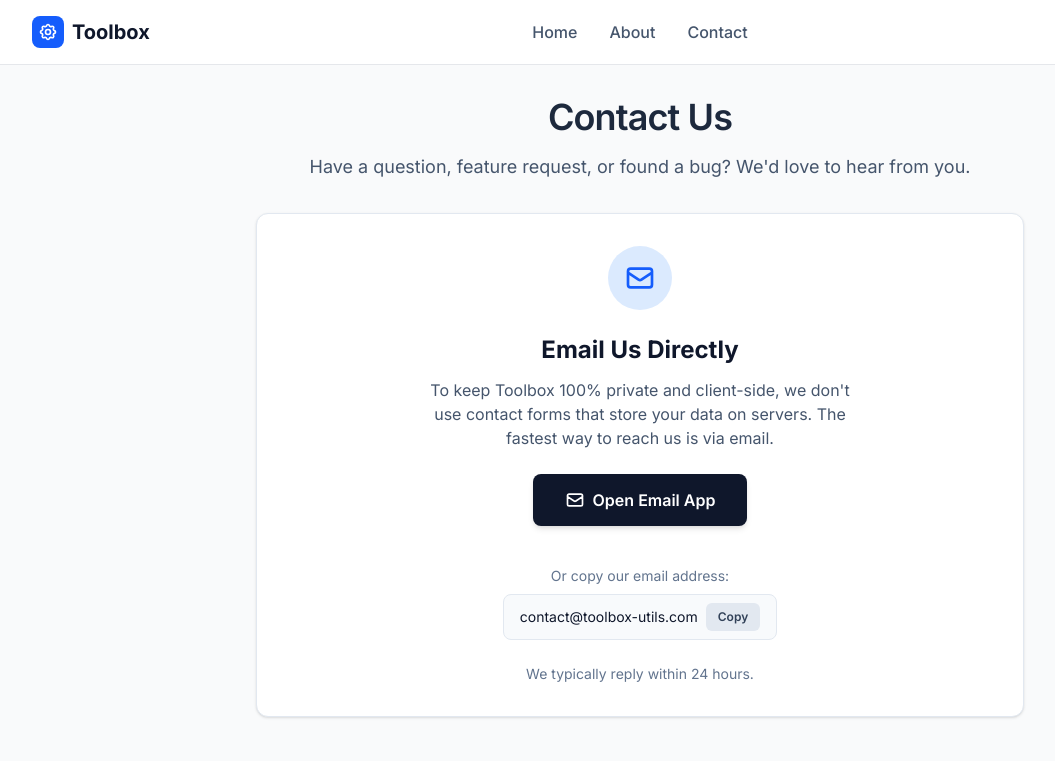
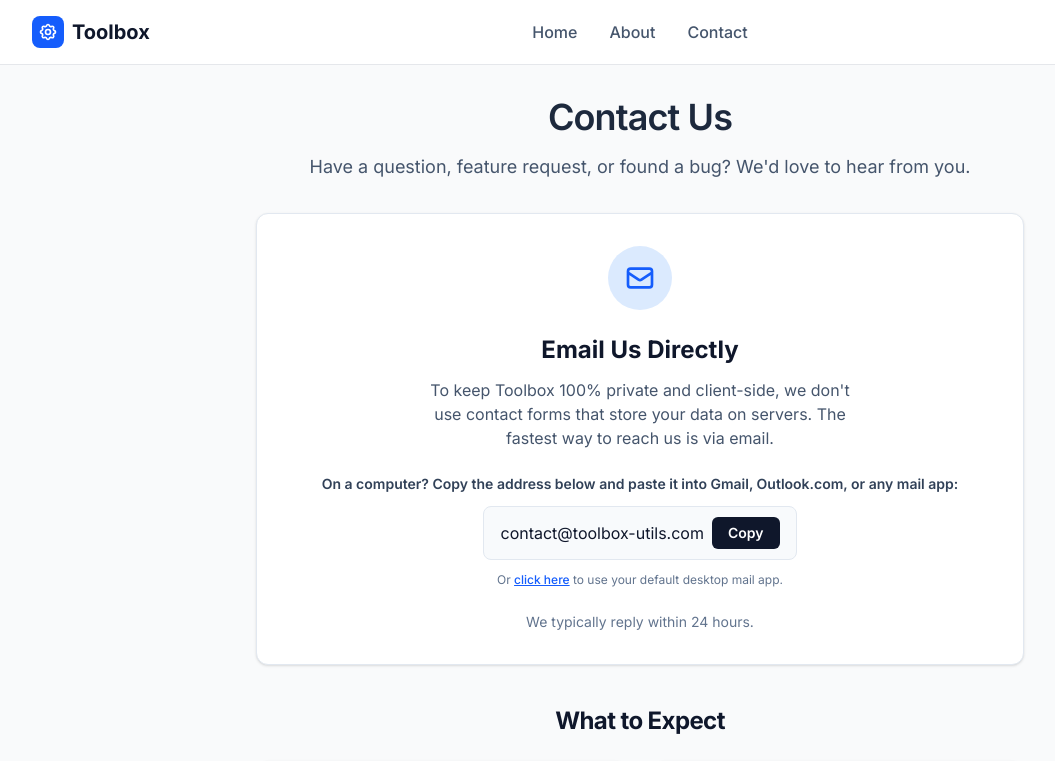
Before and after one commit to kashifali7890/toolbox, a Next.js app: page /contact in a window 1280 px wide. Shown: the top 761 px of the page, without its empty margins (0-1055 px from the left). Built offline with nearby package versions, Linux system fonts and the light colour scheme.

Commit message:
Contact page: responsive mailto (mobile) vs copy-email (desktop)

```diff
--- a/src/app/contact/page.tsx
+++ b/src/app/contact/page.tsx
@@ -65,10 +65,10 @@ export default function Contact() {
                 to reach us is via email.
               </p>
 
-              {/* Mailto Button (works on mobile) */}
+              {/* 📱 MOBILE ONLY: mailto button (works because phones have mail handlers) */}
               <a
                 href={`mailto:${contactEmail}`}
-                className="inline-flex items-center justify-center gap-2 px-8 py-3.5 bg-slate-900 text-white font-semibold rounded-lg hover:bg-slate-700 transition-colors shadow-md text-base mb-4"
+                className="inline-flex items-center justify-center gap-2 px-8 py-3.5 bg-slate-900 text-white font-semibold rounded-lg hover:bg-slate-700 transition-colors shadow-md text-base mb-4 md:hidden"
               >
                 <svg
                   className="w-5 h-5"
@@ -86,26 +86,38 @@ export default function Contact() {
                 Open Email App
               </a>
 
-              {/* Visible Email Address (for desktop users) */}
-              <div className="mt-6">
-                <p className="text-sm text-slate-500 mb-2">
-                  Or copy our email address:
+              {/* 💻 DESKTOP ONLY: copy box (mailto can't open webmail, so copying is the universal fix) */}
+              <div className="hidden md:block">
+                <p className="text-sm font-semibold text-slate-700 mb-3">
+                  On a computer? Copy the address below and paste it into Gmail,
+                  Outlook.com, or any mail app:
                 </p>
-                <div className="inline-flex items-center gap-2 bg-slate-50 border border-slate-200 rounded-lg px-4 py-2">
-                  <code className="text-slate-900 font-mono text-sm">
+                <div className="inline-flex items-center gap-2 bg-slate-50 border border-slate-200 rounded-lg px-4 py-2.5">
+                  <code className="text-slate-900 font-mono text-base">
                     {contactEmail}
                   </code>
                   <button
                     onClick={handleCopy}
-                    className={`text-xs font-semibold px-3 py-1.5 rounded-md transition-colors ${
+                    className={`text-sm font-semibold px-4 py-1.5 rounded-md transition-colors ${
                       copied
-                        ? "bg-emerald-100 text-emerald-700"
-                        : "bg-slate-200 text-slate-700 hover:bg-slate-300"
+                        ? "bg-emerald-600 text-white"
+                        : "bg-slate-900 text-white hover:bg-slate-700"
                     }`}
                   >
                     {copied ? "✓ Copied!" : "Copy"}
                   </button>
                 </div>
+                {/* Subtle fallback for desktop users who DO have Outlook installed */}
+                <p className="text-xs text-slate-500 mt-3">
+                  Or{" "}
+                  <a
+                    href={`mailto:${contactEmail}`}
+                    className="text-blue-600 hover:text-blue-700 font-medium underline"
+                  >
+                    click here
+                  </a>{" "}
+                  to use your default desktop mail app.
+                </p>
               </div>
 
               <p className="text-sm text-slate-500 mt-6">
```
